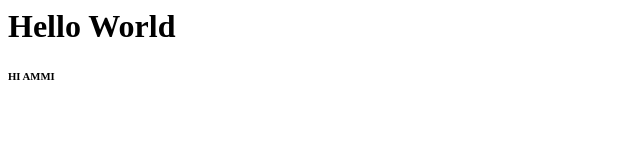
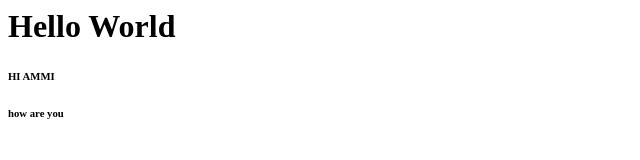
Before and after one commit to amrutha5699/amrutha, a plain HTML site: page index.html in a window 1280 px wide. Shown: the full height of the page, 0-640 px from the left. Drawn offline with Linux system fonts and the light colour scheme.

Commit message:
Update index.html

```diff
--- a/index.html
+++ b/index.html
@@ -4,5 +4,6 @@
 <body>
 <h1>Hello World<h1>
   <h6> HI AMMI <h6>
+    <h6> how are you <h6>
 </body>
 </html>
```
